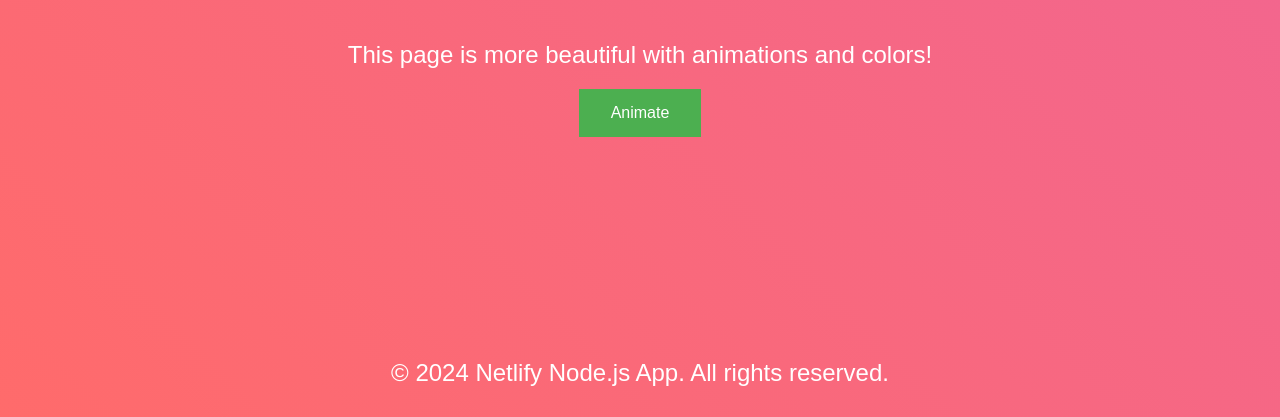
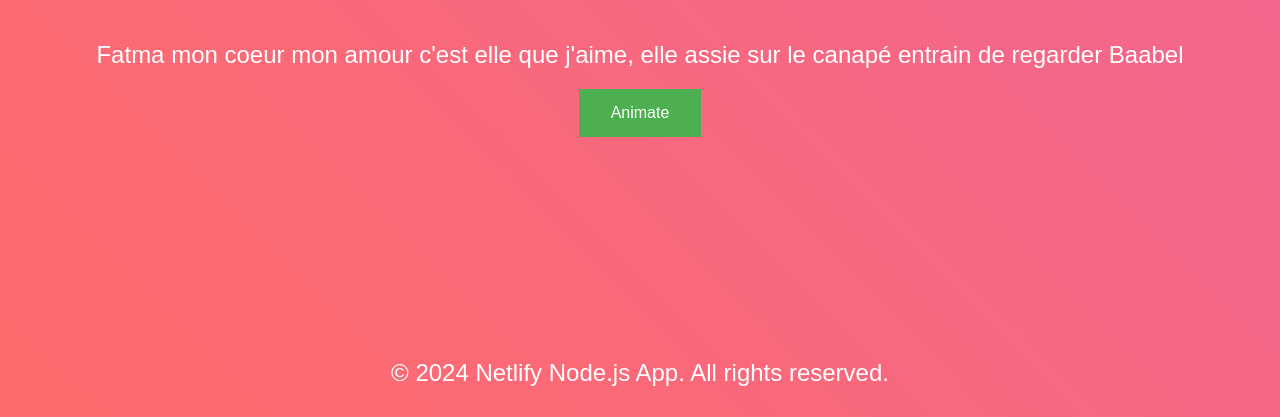
Before and after one commit to BadaNDIAYE/netlify-node-app, a website: page index.html in a window 1280 px wide. Shown: the part 383-800 px from the top of the page. Drawn offline with Linux system fonts and the light colour scheme.

Commit message:
amélioration index.html et creation de page css

```diff
--- a/index.html
+++ b/index.html
@@ -11,7 +11,7 @@
         <h1>Welcome to Netlify Node.js App</h1>
     </header>
     <section class="content">
-        <p>This page is more beautiful with animations and colors!</p>
+        <p> Fatma mon coeur mon amour c'est elle que j'aime, elle assie sur le canapé entrain de regarder Baabel</p>
         <button id="animateBtn">Animate</button>
     </section>
     <footer>
```
